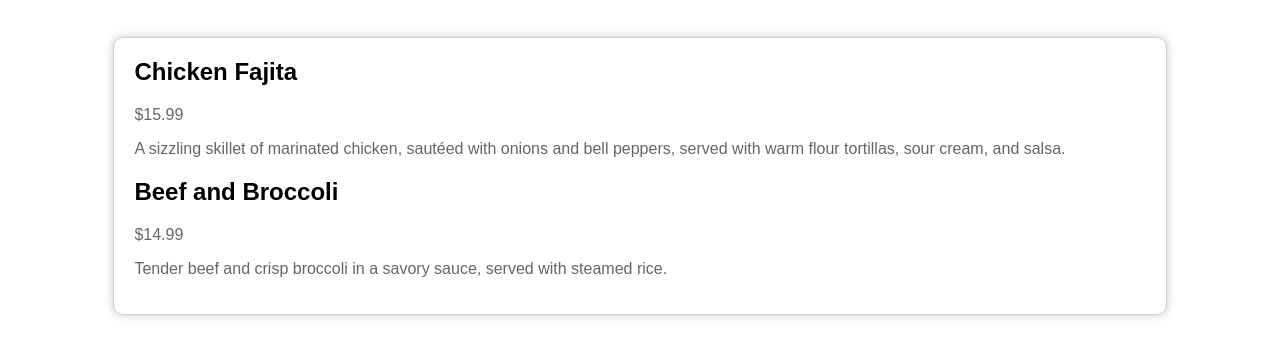
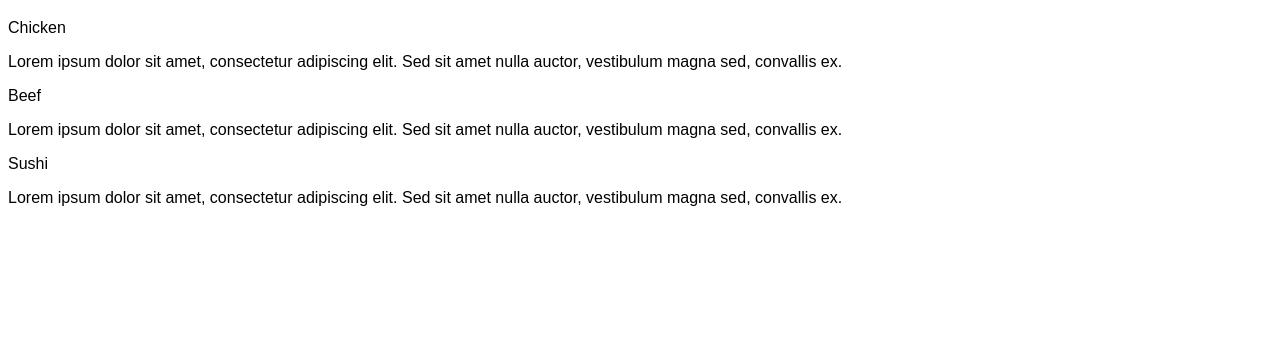
Before and after one commit to Amir-Rastkhadiv/AR-mod2_solution, a plain HTML site: page index.html in a window 1280 px wide. Shown: the part 61-418 px from the top of the page. Drawn offline with Linux system fonts and the light colour scheme.

Commit message:
Update index.html add sections and subsections

```diff
--- a/index.html
+++ b/index.html
@@ -6,24 +6,28 @@
   </head>
   <body>
     <h1>Menu</h1>
-    <div id="menu">
-      <div class="menu-item">
-        <h2>Chicken Fajita</h2>
-        <p>$15.99</p>
+    <div class="section-container">
+      <div class="section">
+        <div class="section-title">Chicken</div>
         <p>
-          A sizzling skillet of marinated chicken, sautéed with onions and bell
-          peppers, served with warm flour tortillas, sour cream, and salsa.
+          Lorem ipsum dolor sit amet, consectetur adipiscing elit. Sed sit amet
+          nulla auctor, vestibulum magna sed, convallis ex.
         </p>
       </div>
-      <div class="menu-item">
-        <h2>Beef and Broccoli</h2>
-        <p>$14.99</p>
+      <div class="section">
+        <div class="section-title">Beef</div>
         <p>
-          Tender beef and crisp broccoli in a savory sauce, served with steamed
-          rice.
+          Lorem ipsum dolor sit amet, consectetur adipiscing elit. Sed sit amet
+          nulla auctor, vestibulum magna sed, convallis ex.
         </p>
       </div>
-      <!-- add more menu items here -->
+      <div class="section">
+        <div class="section-title">Sushi</div>
+        <p>
+          Lorem ipsum dolor sit amet, consectetur adipiscing elit. Sed sit amet
+          nulla auctor, vestibulum magna sed, convallis ex.
+        </p>
+      </div>
     </div>
   </body>
 </html>
```
